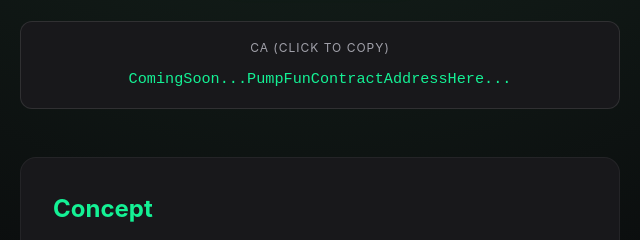
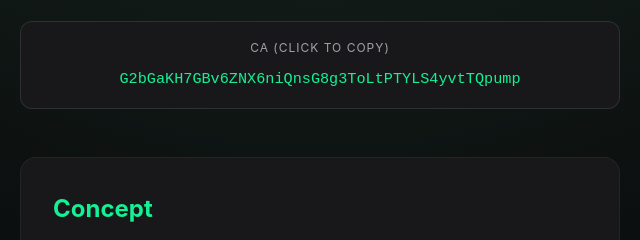
Before and after one commit to 231321321zxca/duwa1700, a plain HTML site: page index.html in a window 1280 px wide. Shown: the part 525-765 px from the top of the page, 320-960 px from the left. Drawn offline with Linux system fonts and the light colour scheme.

Commit message:
Update index.html

```diff
--- a/index.html
+++ b/index.html
@@ -339,7 +339,7 @@
         <div class="ca-container animate-on-scroll" onclick="copyCA(this)">
             <span class="copy-tooltip">COPIED!</span>
             <span class="ca-label">CA (CLICK TO COPY)</span>
-            <span class="ca-address" id="ca-text">ComingSoon...PumpFunContractAddressHere...</span>
+            <span class="ca-address" id="ca-text">G2bGaKH7GBv6ZNX6niQnsG8g3ToLtPTYLS4yvtTQpump</span>
         </div>
 
         <div class="card animate-on-scroll">
```
